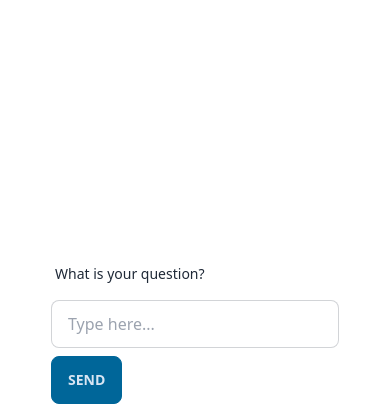
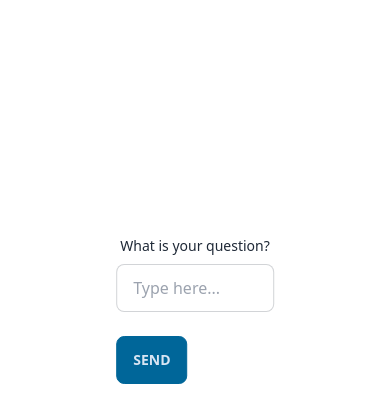
Before and after one commit to veneta13/QA-Retrieval, a Django app: page / in a window 390 px wide; the page is wider, and only the part inside the window is pictured. Shown: the part 424-844 px from the top of that part. Run offline with Django 4.2, Linux system fonts and the light colour scheme; data comes from the database, SQL or seed files in the repository; some libraries are stand-ins or nearby versions; some web fonts are replaced.

Commit message:
Fix prompt to bottom

```diff
--- a/django_chatbot/templates/chatbot.html
+++ b/django_chatbot/templates/chatbot.html
@@ -59,21 +59,26 @@
         <br><br>
         <br><br>
 
-        <form class="message-form bg-base-100 form-control w-full max-w-xs">
+        <div class="bg-white-100 fixed bottom-5 toast toast-center md:w-1/3 sm:w-full">
+            <form class="message-form form-control">
                 {%csrf_token%}
-            <div class="footer toast toast-center form-control w-full max-w-xs">
+                <div class="form-control">
                     <label class="label">
                         <span class="label-text">What is your question?</span>
                     </label>
                     <input class="message-input input input-bordered w-full max-w-xs" placeholder="Type here..."
                            type="text">
+
+                    <br>
+
                     <div class="input-group-append">
-                    <button class="toast-center btn btn-secondary btn-active btn-md"
+                        <button class="btn btn-secondary btn-active btn-md"
                                 type="submit">Send
                         </button>
                     </div>
                 </div>
             </form>
+        </div>
 
     </div>
     <div class="col-span-1"></div>
```
Lines whose indentation alone changed are shown as unchanged.
